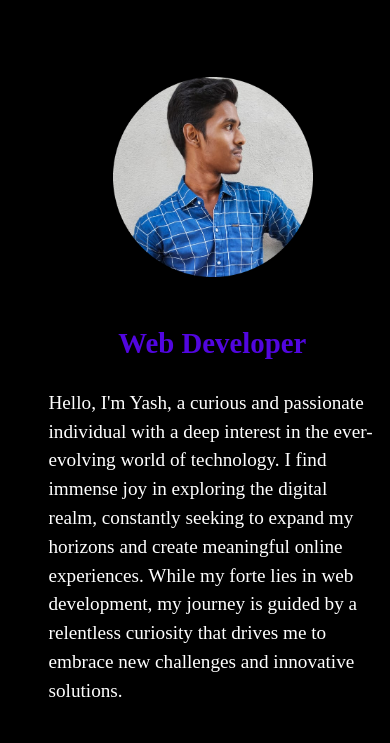
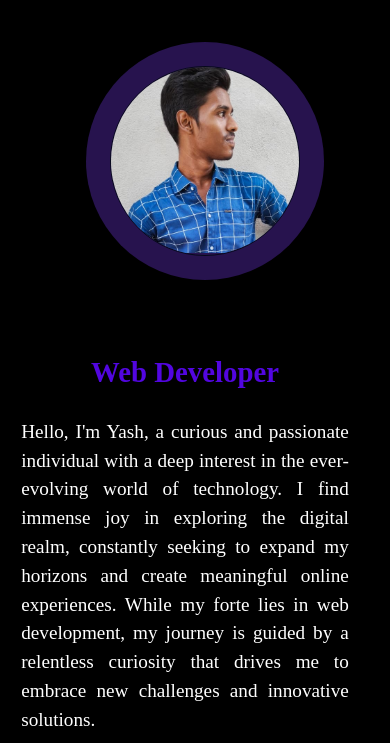
Before and after one commit to Yash-26/Portfolio, a website: page index.html in a window 390 px wide. Shown: the part 86-829 px from the top of the page. Drawn offline with nearby package versions, Linux system fonts and the light colour scheme.

Commit message:
Profile animation

```diff
--- a/index.html
+++ b/index.html
@@ -49,9 +49,12 @@
 
 
         <div class="intro" data-aos="fade">
-            <div class="headImage">
-                <img src="Assets/Yashwanth.png" alt="image" width="500px">
-            </div>
+            <di class="headImage">
+                <div class="header_content">
+                    <img src="Assets/MyImage.jpg" alt="profile"/>
+                    <h2>Yash<br/><span>Web Developer</span></h2>
+                </div>
+            </di>
             <div class="introContent">
                 <h1>Web Developer</h1>
                 <!-- <h3></h3> -->
--- a/styles/index.css
+++ b/styles/index.css
@@ -1,3 +1,10 @@
+/* --text: #ffffff;
+--background: #100404;
+--primary: #5206e0;
+--secondary: #27134e;
+--accent: #49148B; */
+
+
 html{
     scroll-behavior: smooth;
 }
@@ -169,7 +176,7 @@ p{
     color: white;
     width: 30%;
     text-align: left;
-    position:absolute;
+    position:relative;
     right: 200px;
     top: 40%;
     line-height:1.5;
@@ -194,10 +201,97 @@ p{
     color: #2196f3;
 }
 
-.intro .headImage img{
+.intro .headImage{
+    position: relative;
+    width: 500px;
+    height: 500px;
+    background: rgba(0, 0, 0, 0.5);
+    border-radius: 50%;
+    overflow: hidden;
+}
+
+.intro .headImage::before{
+    content: '';
+    position: absolute;
+    inset: -10px 140px;
+    background: linear-gradient(315deg, #00ccff,#d400d4);
+    transition: 0.5s;
+    animation: animate 4s linear infinite;
+}
+
+.intro .headImage:hover::before{
+    inset: -20px 0px;
+
+}
+
+.intro .headImage::after{
+    content: '';
+    position: absolute;
+    inset: 6px;
+    background: #27134E;
+    border-radius: 50%;
+    z-index: 1;
+}
+
+.intro .headImage .header_content{
+
+    position: absolute;
+    inset: 30px;
+    border: 1px solid #070a1c;
+    z-index: 3;
+    border-radius: 50%;
+    overflow: hidden;
+    display: flex;
+    justify-content: center;
+    align-items: center;
+    flex-direction: column;
+    text-align: center;
+}
+
+.intro .headImage .header_content img{
+    position: absolute;
+    width: 100%;
+    height: 100%;
+    top: 0;
+    left: 0;
+    object-fit: cover;
+    pointer-events: none;
+    transition: 0.5s;
+}
+
+.intro .headImage:hover .header_content img{
+    opacity: 0;
+}
+
+.intro .headImage .header_content h2{
+    font-weight: 600;
+    text-transform: uppercase;
+    color: #fff;
+    font-size: 1.5rem;
+    letter-spacing: 0.1rem;
+}
+
+.intro .headImage .header_content h2 span{
+    font-weight: 300;
+    font-size: 0.75rem;
+    letter-spacing: 0.25rem;
+}
+
+/* .intro .headImage .content img{
     margin: 0 0 15% 0;
     padding: 0;
+} */
+
+@keyframes animate{
+    0%{
+        transform: rotate(0deg);
+    }
+    0%{
+        transform: rotate(360deg);
+    }
 }
+
+
 
 /* .introContent p{
     background: var(--Linear-White, linear-gradient(107deg, rgba(255, 255, 255, 0.70) -6.96%, rgba(255, 255, 255, 0.00) 156.5%));
@@ -209,24 +303,29 @@ p{
 @media (max-width:1024px) {
 
     .introContent{
-        right:100px;
+        margin: 0 0 0 10px;
+        width: 40%;
+        right: 0;
+
     }
 
-    .intro .headImage img{
+    .intro .headImage{
         width: 400px;
+        height: 400px;
     }
 }
 
 @media (max-width:768px) {
     .intro{
-        display: block;
+        display: flex;
+        flex-direction: column;
         align-items: center;
     }
 
     .introContent{
         position: relative;
         align-items: center;
-        left: 100px;
+        left: 15px;
         width: 70%;
         margin:15% 0;
     }
@@ -235,16 +334,19 @@ p{
         text-align: center;
     }
 
-    .intro .headImage img{
-        width: 300px;
-        align-items: center;
-        margin-left: 22%;
+    .introContent p{
+        text-align: justify;
     }
+
+    .intro .headImage{
+        left: 10px;
+    }
+
 }
 
 @media (max-width:426px){
 
-    .intro .headImage img{
+    .intro .headImage .header_content img{
         width: 200px;
         margin: 15% 20% 0 20%;
     }
@@ -254,6 +356,39 @@ p{
         left: -10px;
 
     }
+
+    .intro .headImage{
+        width: 250px;
+        height: 250px;
+    }
+
+    .intro .headImage .header_content img{
+        position: relative;
+    }
+
+    .intro .headImage .header_content h2{
+            top: 0;
+            font-size: 0.5rem;
+            letter-spacing: normal;
+       }
+
+       .intro .headImage .header_content h2 span{
+            font-size: 0.15rem;
+            letter-spacing: normal;
+       }
+
+    /* .intro .headImage{
+        width: 250px;
+        height: 250px;
+        overflow: hidden;
+    }
+
+    .intro .headImage .header_content img{
+        position: relative;
+        /* top: 33px;
+    } */
+
+
 }
 
 
```
Also changed, not shown: Assets/MyImage.jpg (added), README.md.
